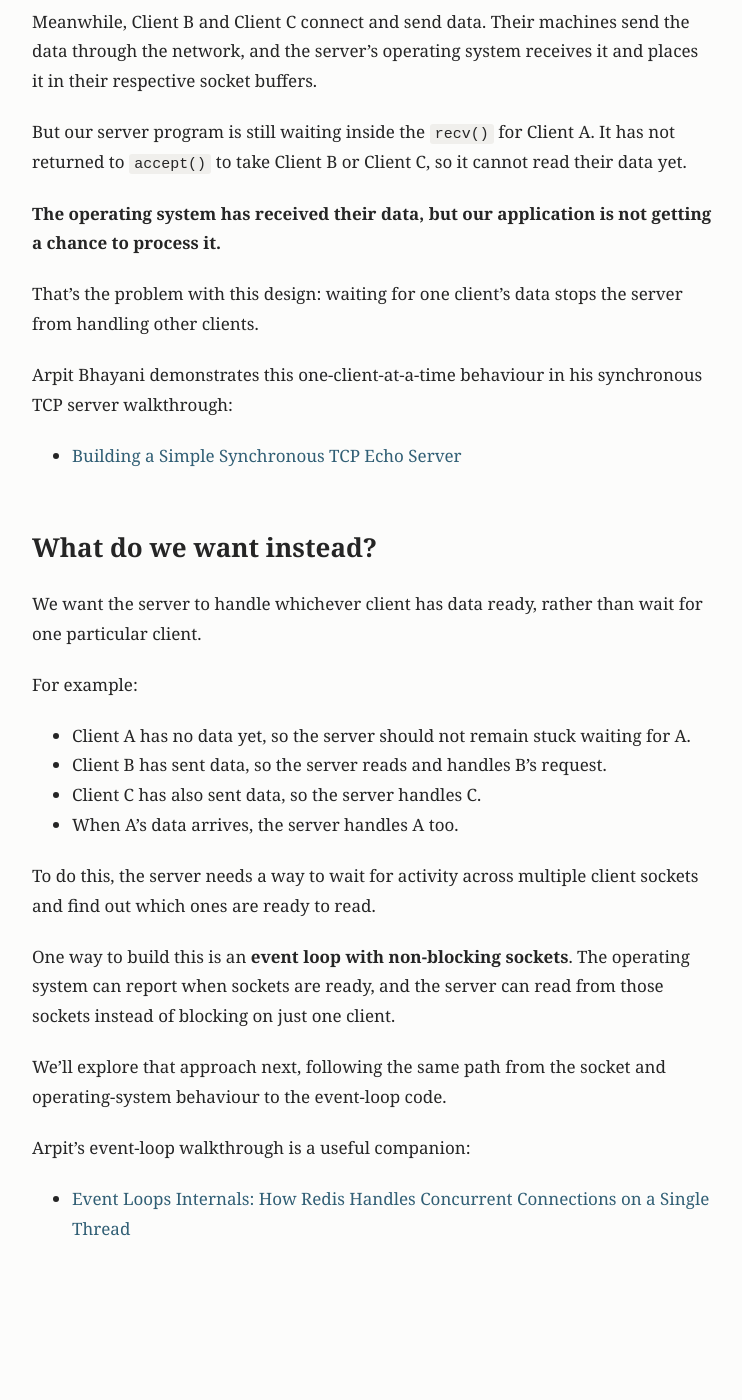
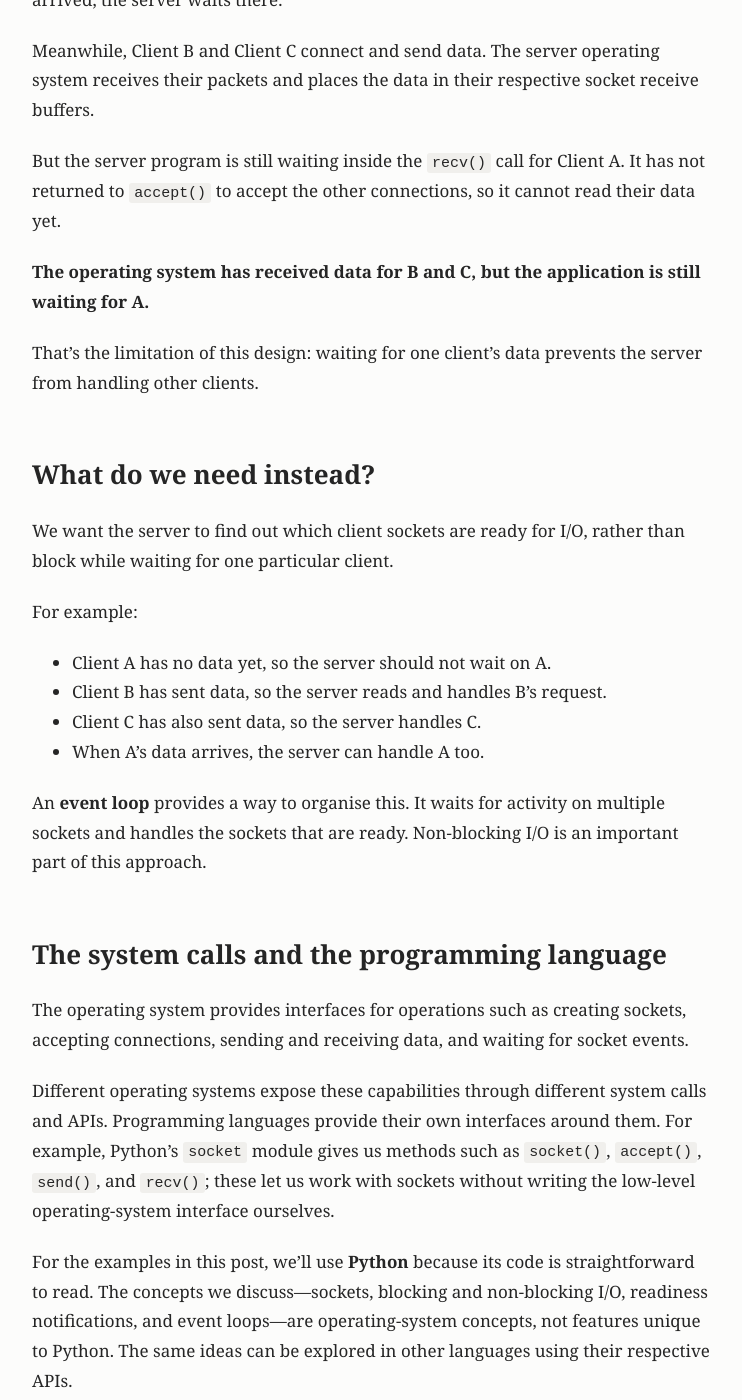
Before and after one commit to simplyjaga/simplyjaga.github.io, a Jekyll site: the page built from _posts/2026-11-03-how-one-server-handles-multiple-clients.md, in a window 1280 px wide and 1400 px high, scrolled down 1714 px. Shown: the whole window, without its empty margins (248-990 px from the left). Built offline with Jekyll 4.4.1, drawn with Linux system fonts in a browser that asks for light colours; before the commit the page ends 3069 px from its top, so only the background shows below that; some of the changed text lies outside the part shown.

Commit message:
Clarify event loop article scope and Python examples

```diff
--- a/_posts/2026-11-03-how-one-server-handles-multiple-clients.md
+++ b/_posts/2026-11-03-how-one-server-handles-multiple-clients.md
@@ -3,70 +3,68 @@ layout: post
 title: "How Can One Server Handle Multiple Clients?"
 date: 2026-11-03
 categories: [Systems]
-description: "Follow a client request from its machine to the server, and understand why a blocking server gets stuck on one client."
+description: "Follow a client request through the operating system and understand why a blocking server gets stuck on one client."
 ---
 
-Imagine three clients connecting to our server. Each client wants to send data and receive a response.
+An event loop allows a server to handle many client connections without waiting for each client one at a time. To understand how it works, we first need to see what happens when data travels from a client to a server.
 
-Our current server handles one client at a time. Let's follow what happens when a client sends data, then see why this becomes a problem.
+This post explores that flow and then builds towards the event-loop model.
 
 ## What happens when a client sends data?
 
-Suppose Client A sends the bytes `PING` to our server.
+Suppose Client A sends the bytes `PING` to a server.
 
 The data travels through several steps:
 
-1. Our client program calls `send()` on its socket.
-2. The client's operating system takes the bytes, handles the TCP/IP networking work, and sends packets through the network interface.
-3. Those packets travel across the network to the server machine.
-4. The server's network interface receives them. The server operating system processes the packets and places the received data in the socket's receive buffer.
-5. Our server program calls `recv()` to read from that socket. If no data has arrived yet, a blocking `recv()` makes the server wait. When data arrives, the operating system wakes the waiting server, and `recv()` returns the available bytes.
+1. The client program asks the operating system to send data through its socket. In Python, this is done using methods such as `send()` or `sendall()`.
+2. The client's operating system handles the TCP/IP networking work and sends packets through the machine's network interface.
+3. The packets travel across the network to the server machine.
+4. The server's network interface receives the packets. The server operating system processes them and places the received data in the socket's receive buffer.
+5. The server program asks the operating system to read from that socket. In Python, it can call `recv()`. If the socket is blocking and no data is available, the call waits. When data arrives, the operating system makes the waiting operation ready to continue, and `recv()` returns the available bytes.
 
-So the application does not read directly from the network cable. The operating system receives network data and makes it available through the socket. Our program reads it using socket operations such as `recv()`.
+The application does not read directly from the network interface. The operating system receives the network data and makes it available through the socket. The application accesses it through the socket API.
 
-## Why does our server get stuck?
+## Why does a blocking server get stuck?
 
-Our first TCP server follows this flow:
+Consider a simple server that handles one client at a time:
 
 1. Call `accept()` and wait for a client connection.
-2. Call `recv()` to read from that client.
+2. Call `recv()` to read data from that client.
 3. Process the data and send a response.
-4. Keep handling that client until it disconnects.
-5. Go back to `accept()` for another client.
+4. Continue handling that client until it disconnects.
+5. Return to `accept()` to take another client.
 
-Now imagine Client A connects, but does not send any data yet.
+Now imagine Client A connects but does not send any data yet.
 
-Our server calls `recv()` for Client A. Because the socket is blocking and no data has arrived, the server waits there.
+The server calls `recv()` for Client A. Because the socket is blocking and no data has arrived, the server waits there.
 
-Meanwhile, Client B and Client C connect and send data. Their machines send the data through the network, and the server's operating system receives it and places it in their respective socket buffers.
+Meanwhile, Client B and Client C connect and send data. The server operating system receives their packets and places the data in their respective socket receive buffers.
 
-But our server program is still waiting inside the `recv()` for Client A. It has not returned to `accept()` to take Client B or Client C, so it cannot read their data yet.
+But the server program is still waiting inside the `recv()` call for Client A. It has not returned to `accept()` to accept the other connections, so it cannot read their data yet.
 
-**The operating system has received their data, but our application is not getting a chance to process it.**
+**The operating system has received data for B and C, but the application is still waiting for A.**
 
-That's the problem with this design: waiting for one client's data stops the server from handling other clients.
+That's the limitation of this design: waiting for one client's data prevents the server from handling other clients.
 
-Arpit Bhayani demonstrates this one-client-at-a-time behaviour in his synchronous TCP server walkthrough:
+## What do we need instead?
 
-- [Building a Simple Synchronous TCP Echo Server](https://edge.arpitbhayani.me/videos/building-simple-tcp-echo-server-redis-internals)
-
-## What do we want instead?
-
-We want the server to handle whichever client has data ready, rather than wait for one particular client.
+We want the server to find out which client sockets are ready for I/O, rather than block while waiting for one particular client.
 
 For example:
 
-- Client A has no data yet, so the server should not remain stuck waiting for A.
+- Client A has no data yet, so the server should not wait on A.
 - Client B has sent data, so the server reads and handles B's request.
 - Client C has also sent data, so the server handles C.
-- When A's data arrives, the server handles A too.
+- When A's data arrives, the server can handle A too.
 
-To do this, the server needs a way to wait for activity across multiple client sockets and find out which ones are ready to read.
+An **event loop** provides a way to organise this. It waits for activity on multiple sockets and handles the sockets that are ready. Non-blocking I/O is an important part of this approach.
 
-One way to build this is an **event loop with non-blocking sockets**. The operating system can report when sockets are ready, and the server can read from those sockets instead of blocking on just one client.
+## The system calls and the programming language
 
-We'll explore that approach next, following the same path from the socket and operating-system behaviour to the event-loop code.
+The operating system provides interfaces for operations such as creating sockets, accepting connections, sending and receiving data, and waiting for socket events.
 
-Arpit's event-loop walkthrough is a useful companion:
+Different operating systems expose these capabilities through different system calls and APIs. Programming languages provide their own interfaces around them. For example, Python's `socket` module gives us methods such as `socket()`, `accept()`, `send()`, and `recv()`; these let us work with sockets without writing the low-level operating-system interface ourselves.
 
-- [Event Loops Internals: How Redis Handles Concurrent Connections on a Single Thread](https://arpitbhayani.me/videos/event-loops-internals-redis-concurrent-connections)
+For the examples in this post, we'll use **Python** because its code is straightforward to read. The concepts we discuss—sockets, blocking and non-blocking I/O, readiness notifications, and event loops—are operating-system concepts, not features unique to Python. The same ideas can be explored in other languages using their respective APIs.
+
+We'll build the explanation from the data flow and socket operations, then look at how the operating system can notify a server about sockets that are ready and how the event loop uses that information.
```
